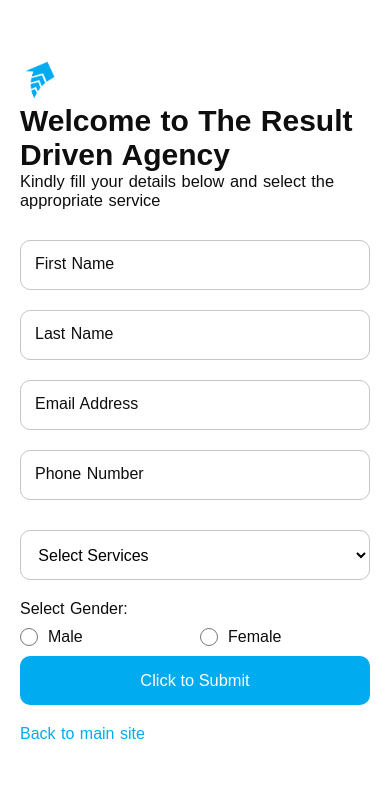
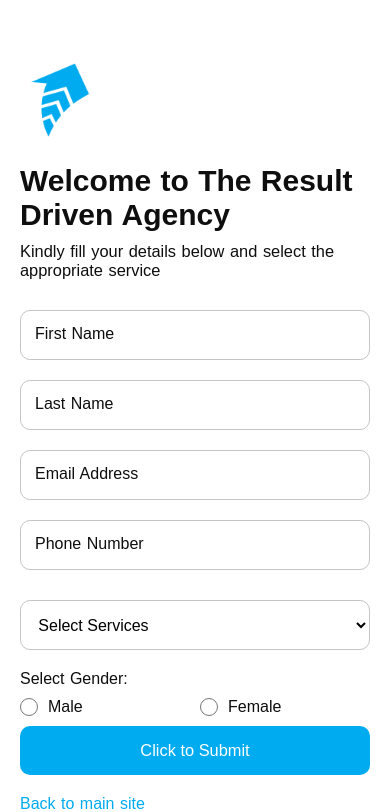
Before and after one commit to main-smartking/liteup-creative, a PHP site: page /client_form.php in a window 390 px wide. Shown: the top 812 px of the page. Run offline with PHP 8.4, Linux system fonts and the light colour scheme.

Commit message:
updating as of 07th January 2025

```diff
--- a/assets/css/apply.css
+++ b/assets/css/apply.css
@@ -19,8 +19,8 @@ main {
 }
 
 .form-container img {
-  max-width: 40px;
-  font-size: 3rem;
+  max-width: 80px;
+  margin-bottom: 20px;
 }
 .description {
     margin-bottom: 10px;
--- a/client_form.php
+++ b/client_form.php
@@ -12,7 +12,7 @@
      <div class="main-container">
         <div class="form-container">
           <img src="assets/images/logo.png" alt="logo">
-          <h1 class="title-header">Welcome to The Result Driven Agency</h1>
+          <h1 class="title-header mb10">Welcome to The Result Driven Agency</h1>
           <p class="description mb20">Kindly fill your details below and
             select the appropriate service
           </p>
```
Also changed, not shown: assets/css/breakpoint.css (+7 -6 lines), index.php (+4 -4 lines).
